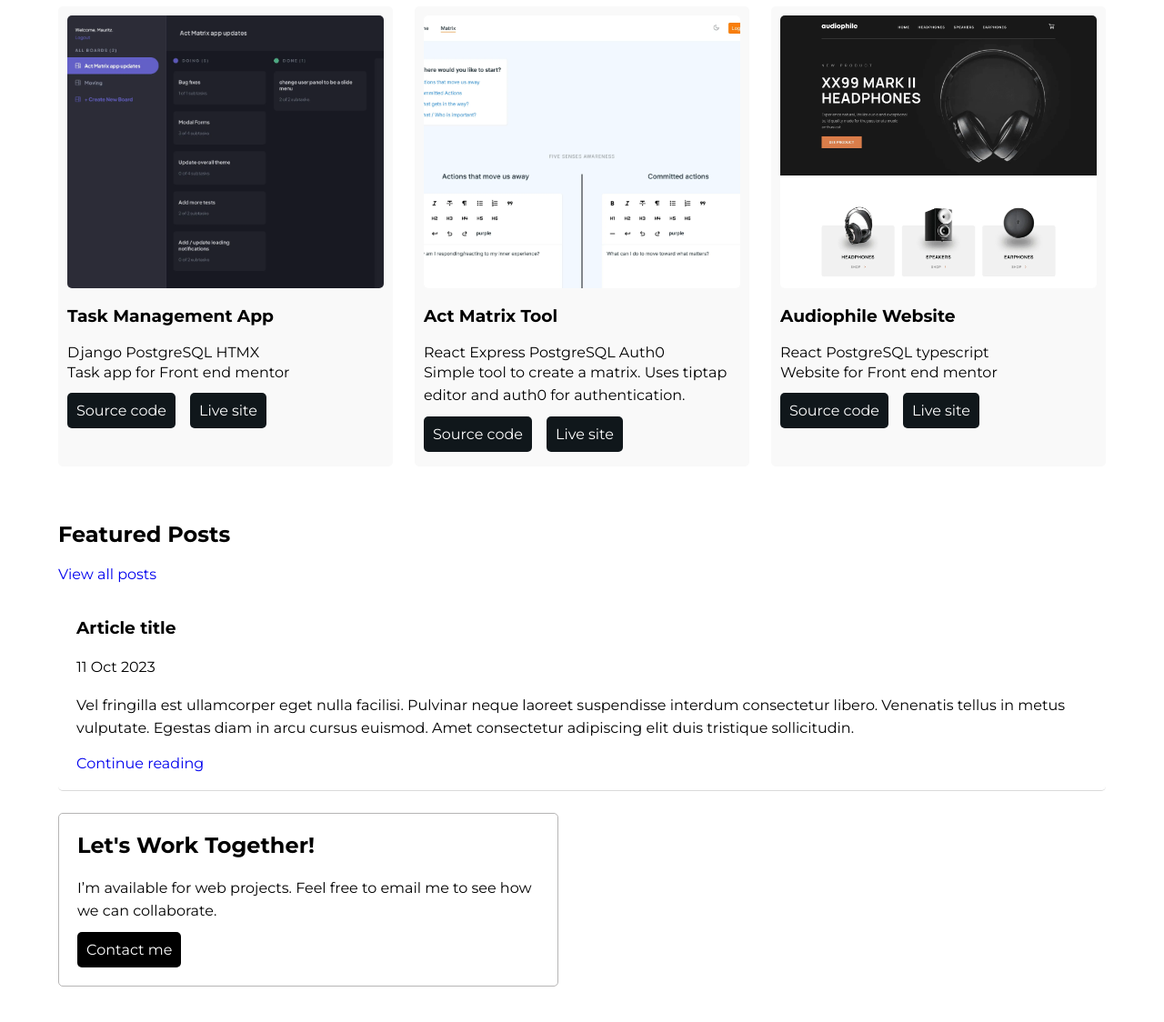
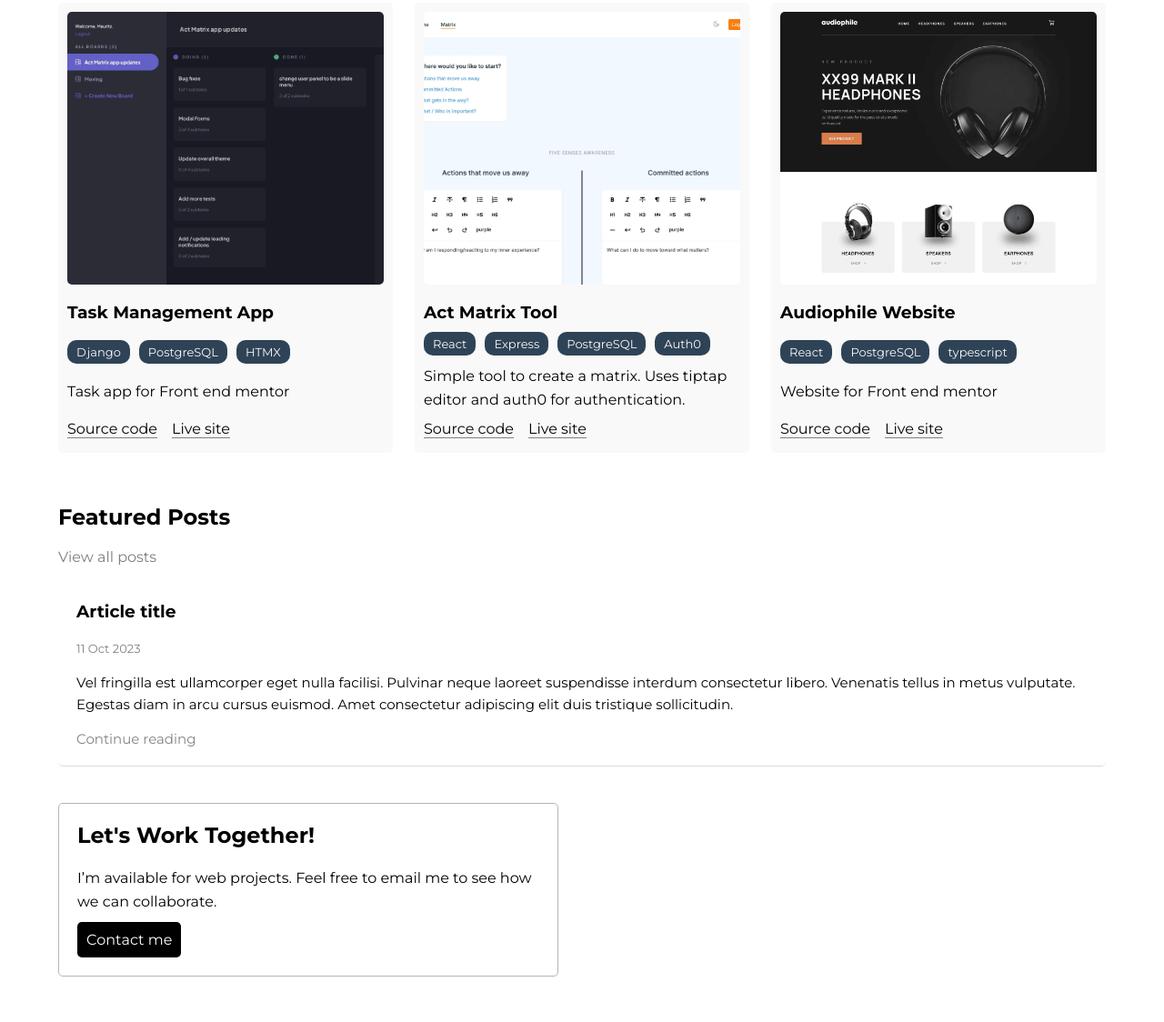
Before and after one commit to MauritzLM/portfolio-site, an Eleventy site: page src/index.html in a window 1280 px wide. Shown: the part 266-1390 px from the top of the page at 91% size. Built offline with nearby package versions, Linux system fonts and the light colour scheme; Eleventy itself is replaced by a stand-in of ours; files that its build step writes are made by us from their sources.

Commit message:
tweaked fonts and layout

```diff
--- a/src/assets/sass/contact.scss
+++ b/src/assets/sass/contact.scss
@@ -40,7 +40,7 @@
         input,
         textarea {
             font: inherit;
-            padding: 10px 16px;
+            padding: 10px;
             border: 1px solid rgb(190, 190, 190);
             border-radius: 5px;
         }
--- a/src/assets/sass/home.scss
+++ b/src/assets/sass/home.scss
@@ -31,6 +31,13 @@
             display: flex;
             flex-direction: column;
 
+            .project-details {
+                flex-grow: 2;
+                display: flex;
+                flex-direction: column;
+                justify-content: space-between;
+            }
+
             .project-image {
                 width: 100%;
                 height: 300px;
@@ -40,17 +47,41 @@
 
             }
 
+            h3 {
+                margin-bottom: 10px;
+            }
+
+            .project-stack {
+                display: flex;
+                gap: 10px;
+                flex-wrap: wrap;
+                margin-bottom: 10px;
+
+                span {
+                    background-color: rgb(47, 67, 87);
+                    padding: 5px 10px;
+                    border-radius: 10px;
+                    color: #f9f9f9;
+                    // width: fit-content;
+                    font-size: 13px;
+                }
+            }
+
             .project-links {
                 display: flex;
                 gap: 16px;
                 margin-top: 10px;
 
                 a {
-                    background-color: rgb(16, 23, 27);
-                    color: white;
-                    padding: 10px;
-                    border-radius: 5px;
+                    //  background-color: rgb(16, 23, 27);
+                    //  padding: 10px;
+                    //  border-radius: 5px;
+                    color: black;
+                    border-bottom: 1px solid gray;
 
+                    &:hover {
+                        border-color: transparent;
+                    }
                 }
             }
 
@@ -81,9 +112,14 @@
 
 /* Articles section */
 #articles {
+    a {
+        color: #7e7e7e;
+    }
+
     .card-container {
-        display: flex;
-        flex-direction: column;
+        display: grid;
+        grid-template-columns: repeat(auto-fit, minmax(320px, 1fr));
+        grid-auto-rows: minmax(100px, auto);
         gap: 24px;
 
         article {
@@ -93,13 +129,25 @@
             border-radius: 5px;
             border-bottom: 1px solid rgb(218, 218, 218);
 
+            .post-details {
+
                 p {
                     margin-top: 16px;
+                    font-size: 15px;
+                }
+
+                .date {
+                    font-size: 13px;
+                    color: gray;
+
                 }
 
                 a {
                     margin-top: 16px;
                     display: inline-block;
+                    color: rgb(131, 131, 131);
+                    font-size: 15px;
+                }
             }
         }
     }
--- a/src/assets/sass/root.scss
+++ b/src/assets/sass/root.scss
@@ -78,6 +78,11 @@ ul {
     padding: 0;
 }
 
+/* TYPOGRAPHY */
+h2 {
+    margin-top: 0;
+}
+
 p {
     margin: 0;
     line-height: 1.6;
@@ -115,7 +120,7 @@ button {
 #main {
     display: flex;
     flex-direction: column;
-    gap: 24px;
+    gap: 40px;
 }
 
 /* NAV STYLES */
@@ -258,8 +263,8 @@ button {
                 border-radius: 5px;
 
                 a {
-                    font-size: 18px;
-                    font-weight: 500;
+                    // font-size: 18px;
+                    // font-weight: 500;
                     color: #fff;
 
                     &.cs-active {
```
Lines whose indentation alone changed are shown as unchanged.
